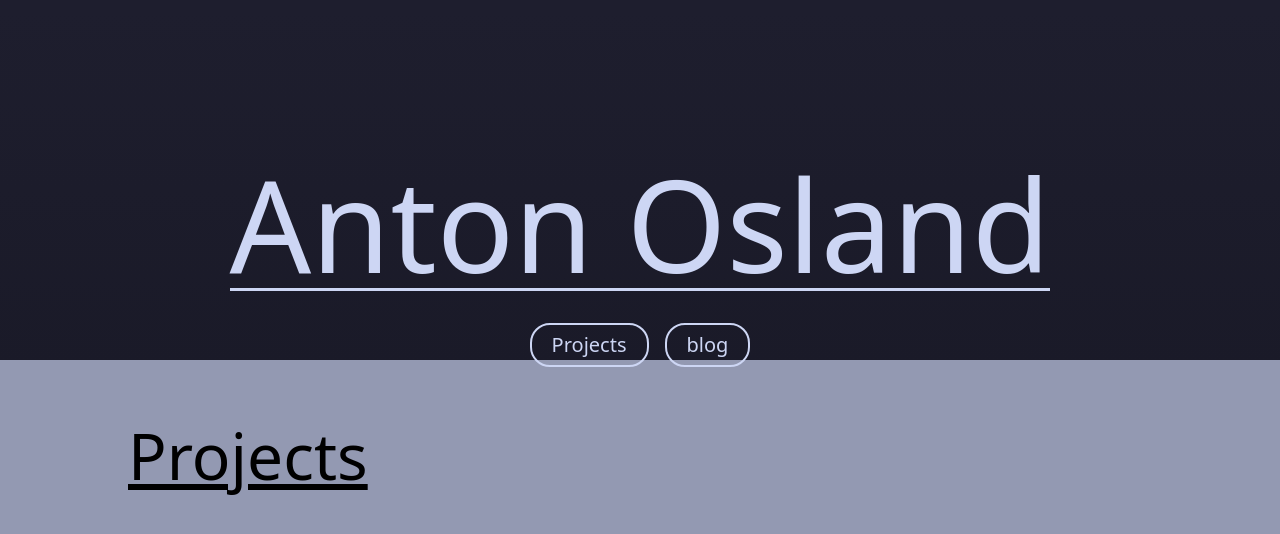
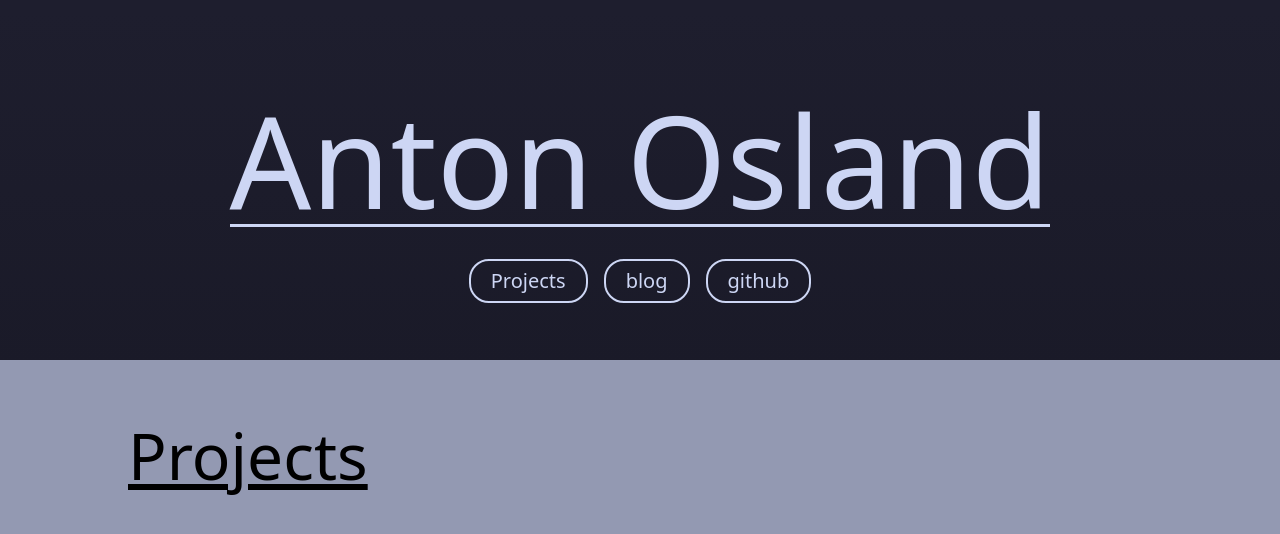
Before and after one commit to anton-oz/portfolio, a React (Vite) app: page / in a window 1280 px wide. Shown: the top 534 px of the page. Built offline with nearby package versions, Linux system fonts and the light colour scheme.

Commit message:
feat: added smooth scroll, if page links to outer link the target is a new tab

```diff
--- a/src/components/projects/Projects.tsx
+++ b/src/components/projects/Projects.tsx
@@ -2,7 +2,7 @@ import "./projects.css";
 
 export default function Projects() {
   return (
-    <section className="project-container">
+    <section id="projects" className="project-container">
       {" "}
       <h2>Projects</h2>{" "}
     </section>
--- a/src/components/splash/Splash.tsx
+++ b/src/components/splash/Splash.tsx
@@ -2,19 +2,28 @@ import { MouseEvent } from "react";
 import "./splash.css";
 
 export default function Splash() {
-  const links = [
+  interface Links {
+    name: string;
+    href: string;
+    icon?: string;
+  }
+  const links: Links[] = [
     {
       name: "Projects",
       href: "#projects",
     },
     {
       name: "blog",
-      href: "/",
+      href: "#",
+    },
+    {
+      name: "github",
+      href: "https://github.com/anton-oz",
     },
   ];
 
   const handleClick = (e: MouseEvent<HTMLAnchorElement>) => {
-    e.preventDefault();
+    // e.preventDefault();
 
     const anchorEl = e.currentTarget;
     const parent = anchorEl.parentElement;
@@ -44,7 +53,11 @@ export default function Splash() {
       <ul className="link-container">
         {links.map((item, i) => (
           <li key={`link-${i}`}>
-            <a href={item.href} onClick={handleClick}>
+            <a
+              href={item.href}
+              target={item.href[0] === "#" ? "_self" : "_blank"}
+              onClick={handleClick}
+            >
               {item.name}
             </a>
             <div id={`wave-${i}`} className="wave" />
--- a/src/components/splash/splash.css
+++ b/src/components/splash/splash.css
@@ -1,7 +1,7 @@
 .splash {
   width: 100vw;
   height: 45vh;
-  padding-top: 10em;
+  padding-top: 12vh;
 
   display: flex;
   flex-direction: column;
--- a/src/index.css
+++ b/src/index.css
@@ -88,6 +88,10 @@
 /*   max-width: 100vw; */
 /* } */
 
+html {
+  scroll-behavior: smooth;
+}
+
 body {
   width: 100%;
   height: 100%;
@@ -99,8 +103,6 @@ body {
   height: 100%;
 
   display: flex;
-  /* flex-direction: ; */
-  /* overflow-y: scroll; */
 }
 
 main {
```
